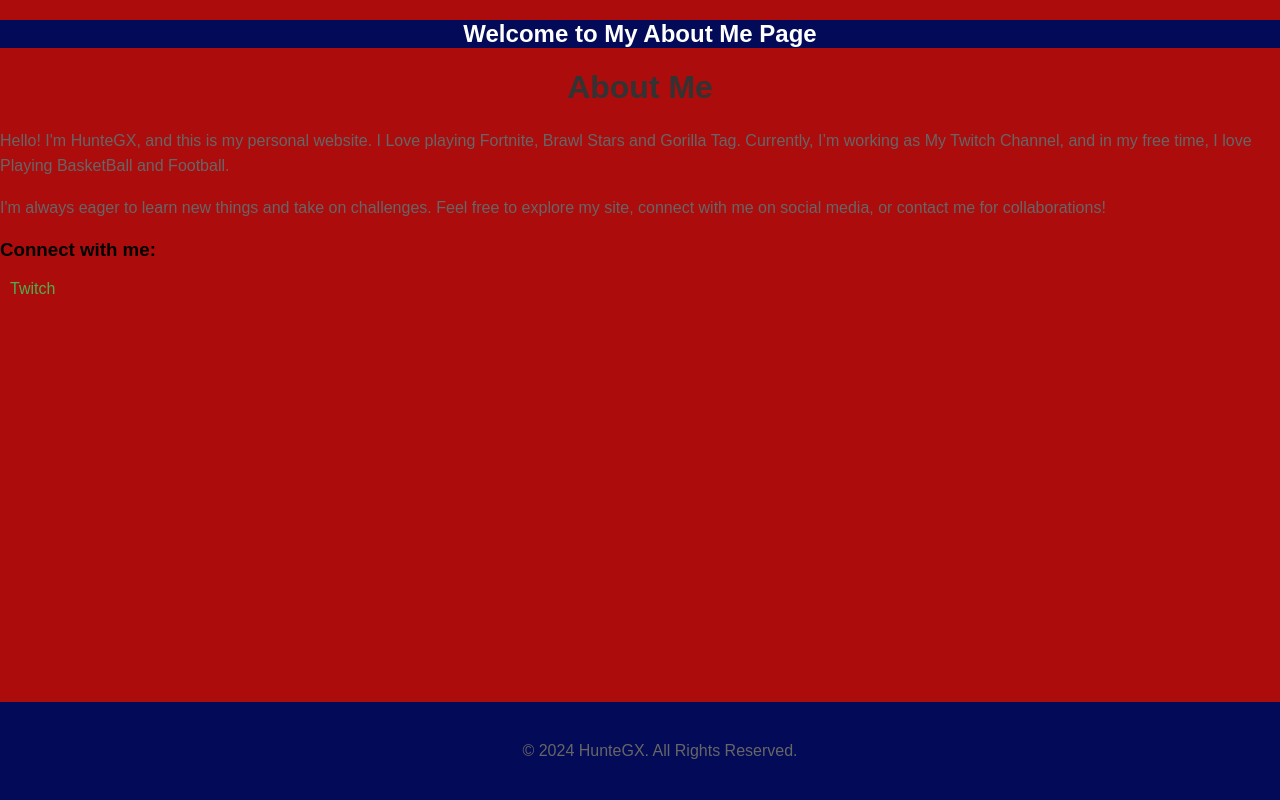
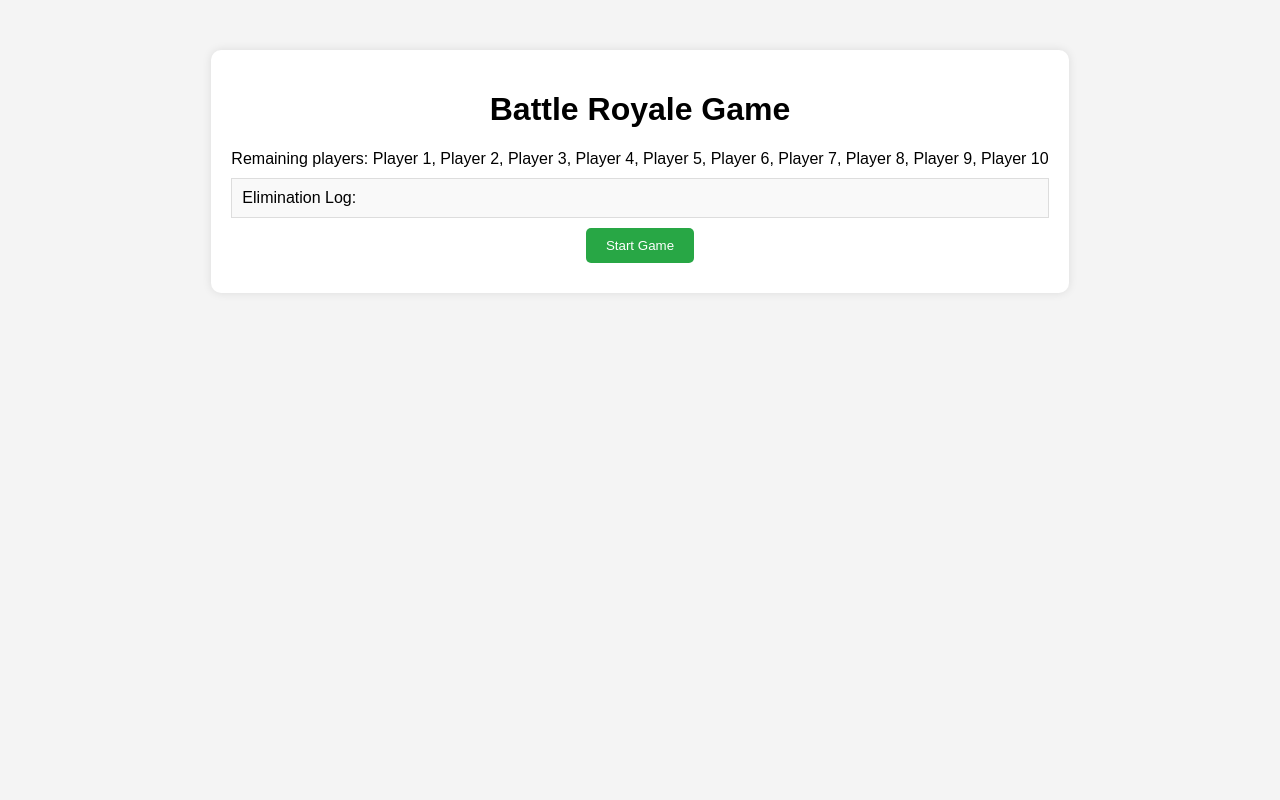
Before and after one commit to HunteGXcoder/hunter.github.io, a plain HTML site: page index.html in a window 1280 px wide. Drawn offline with Linux system fonts and the light colour scheme.

Commit message:
Update index.html

```diff
--- a/index.html
+++ b/index.html
@@ -1,79 +1,111 @@
+
 <!DOCTYPE html>
 <html lang="en">
 <head>
     <meta charset="UTF-8">
     <meta name="viewport" content="width=device-width, initial-scale=1.0">
-    <meta name="description" content="About Me Page">
-    <title>About Me</title>
+    <title>Battle Royale Game</title>
     <style>
         body {
             font-family: Arial, sans-serif;
-            margin: 0;
-            padding: 0;
-            background-color: #ad0c0c;
+            text-align: center;
+            background-color: #f4f4f4;
+            margin-top: 50px;
         }
-        header {
-            background-color: #030a57;
-            color: white;0
+        .container {
+            display: inline-block;
             padding: 20px;
-            text-align: center;
+            background-color: white;
+            border-radius: 10px;
+            box-shadow: 0 0 10px rgba(0, 0, 0, 0.1);
         }
-        section {
-            padding: 20px;
-            max-width: 800px;
-            margin: auto;
+        button {
+            padding: 10px 20px;
+            background-color: #28a745;
+            color: white;
+            border: none;
+            border-radius: 5px;
+            cursor: pointer;
         }
-        h1 {
-            text-align: center;
-            color: #333;
+        button:hover {
+            background-color: #218838;
         }
-        p {
-            line-height: 1.6;
-            color: #666;
+        #players, #log, #winner {
+            margin: 10px 0;
         }
-        .profile-pic {
-            display: block;
-            margin: 20px auto;
-            border-radius: 50%;
-            max-width: 150px;
-        }
-        footer {
-            text-align: center;
-            padding: 20px;
-            background-color: #030a57;
-            color: white;
-            position: fixed;
-            bottom: 0;
-            width: 100%;
-        }
-        .social-icons a {
-            margin: 0 10px;
-            text-decoration: none;
-            color: #4CAF50;
+        #log {
+            text-align: left;
+            max-height: 200px;
+            overflow-y: auto;
+            border: 1px solid #ddd;
+            padding: 10px;
+            background-color: #f9f9f9;
         }
     </style>
 </head>
 <body>
 
-<header>
-    <h2>Welcome to My About Me Page</h2>
-</header>
+    <div class="container">
+        <h1>Battle Royale Game</h1>
+        <div id="players">Remaining players: <span id="player-list"></span></div>
+        <div id="log">Elimination Log:</div>
+        <button onclick="startGame()">Start Game</button>
+        <div id="winner"></div>
+    </div>
 
-<div id="body">
-    <h1>About Me</h1>
-    <!-- <img src="profile-pic.jpg" alt="Profile Picture" class="profile-pic"> -->
-    <p>Hello! I'm HunteGX, and this is my personal website. I Love playing Fortnite, Brawl Stars and Gorilla Tag. Currently, I’m working as My Twitch Channel, and in my free time, I love Playing BasketBall and Football.</p>
-    <p>I'm always eager to learn new things and take on challenges. Feel free to explore my site, connect with me on social media, or contact me for collaborations!</p>
+    <script>
+        let players = [];
+        let eliminatedPlayers = [];
+        let gameInProgress = false;
 
-    <div class="social-icons">
-        <h3>Connect with me:</h3>
-        <a href="https://www.twitch.tv/king_huntegx" target="_blank">Twitch</a>
-    </div>
-</div>
+        function initializeGame() {
+            const playerCount = 10; // Number of players
+            players = Array.from({ length: playerCount }, (_, i) => `Player ${i + 1}`);
+            eliminatedPlayers = [];
+            gameInProgress = false;
+            document.getElementById('log').innerHTML = 'Elimination Log:';
+            document.getElementById('winner').innerHTML = '';
+            updatePlayerList();
+        }
 
-<footer>
-    <p>&copy; 2024 HunteGX. All Rights Reserved.</p>
-</footer>
+        function startGame() {
+            if (gameInProgress) return; // Prevent multiple game instances
+            gameInProgress = true;
+            document.getElementById('winner').innerHTML = '';
+            eliminatePlayer();
+        }
+
+        function eliminatePlayer() {
+            if (players.length > 1) {
+                // Randomly select a player to eliminate
+                const randomIndex = Math.floor(Math.random() * players.length);
+                const eliminated = players.splice(randomIndex, 1)[0];
+                eliminatedPlayers.push(eliminated);
+
+                // Update log and player list
+                document.getElementById('log').innerHTML += `<br>${eliminated} has been eliminated!`;
+                updatePlayerList();
+
+                // Eliminate next player after a delay
+                setTimeout(eliminatePlayer, 1000);
+            } else {
+                declareWinner();
+            }
+        }
+
+        function updatePlayerList() {
+            document.getElementById('player-list').innerHTML = players.join(', ');
+        }
+
+        function declareWinner() {
+            const winner = players[0];
+            document.getElementById('winner').innerHTML = `🎉 ${winner} is the winner! 🎉`;
+            gameInProgress = false;
+        }
+
+        // Initialize the game on page load
+        window.onload = initializeGame;
+    </script>
 
 </body>
 </html>
```
